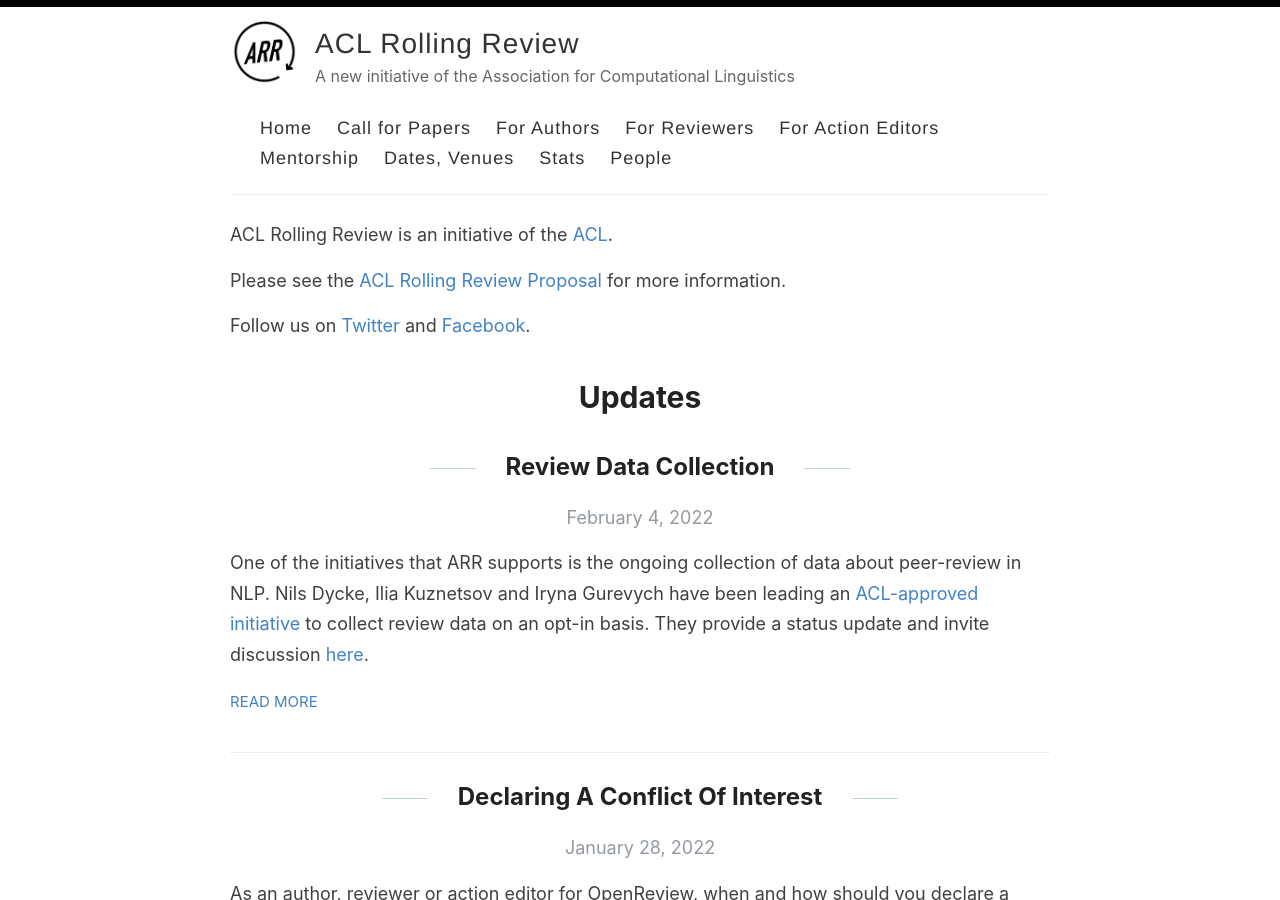
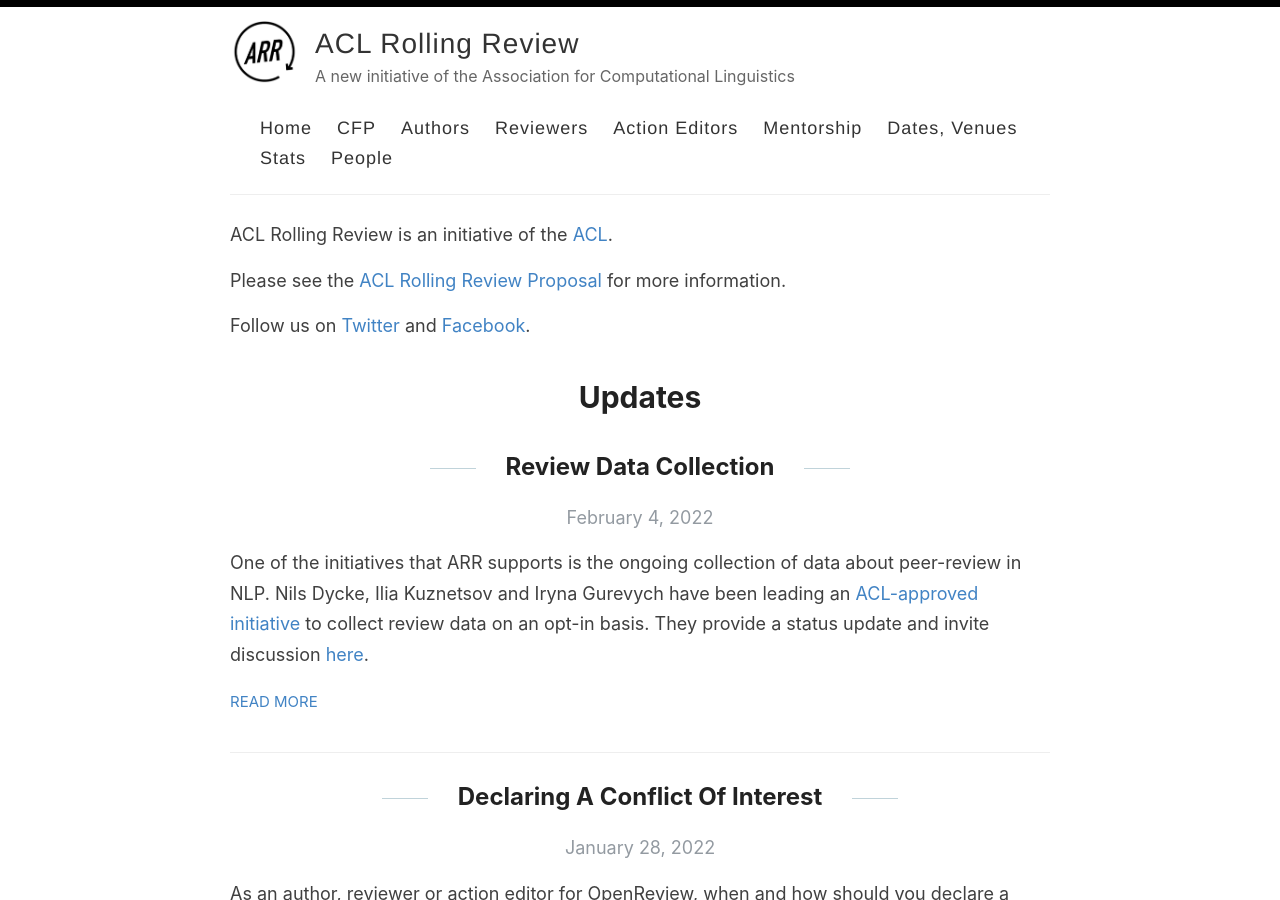
Before and after one commit to amitmerchant1990/reverie, a Jekyll site: the page built from index.html, in a window 1280 px wide and 900 px high. Built offline with Jekyll 4.4.1, drawn with Linux system fonts in a browser that asks for light colours; the list of posts is cut into pages by our own code.

Commit message:
Update default.html

```diff
--- a/_layouts/default.html
+++ b/_layouts/default.html
@@ -29,10 +29,10 @@
 
             <nav>
               <a href="{{ site.baseurl }}/">Home</a>
-              <a href="{{ site.baseurl }}/cfp">Call for Papers</a>
-              <a href="{{ site.baseurl }}/authors">For Authors</a>
-              <a href="{{ site.baseurl }}/reviewers">For Reviewers</a>
-              <a href="{{ site.baseurl }}/aes">For Action Editors</a>
+              <a href="{{ site.baseurl }}/cfp">CFP</a>
+              <a href="{{ site.baseurl }}/authors">Authors</a>
+              <a href="{{ site.baseurl }}/reviewers">Reviewers</a>
+              <a href="{{ site.baseurl }}/aes">Action Editors</a>
                <a href="{{ site.baseurl }}/mentorship">Mentorship</a>
             <a href="{{ site.baseurl }}/dates">Dates, Venues</a>
               <a href="http://stats.aclrollingreview.org/">Stats</a>
```
